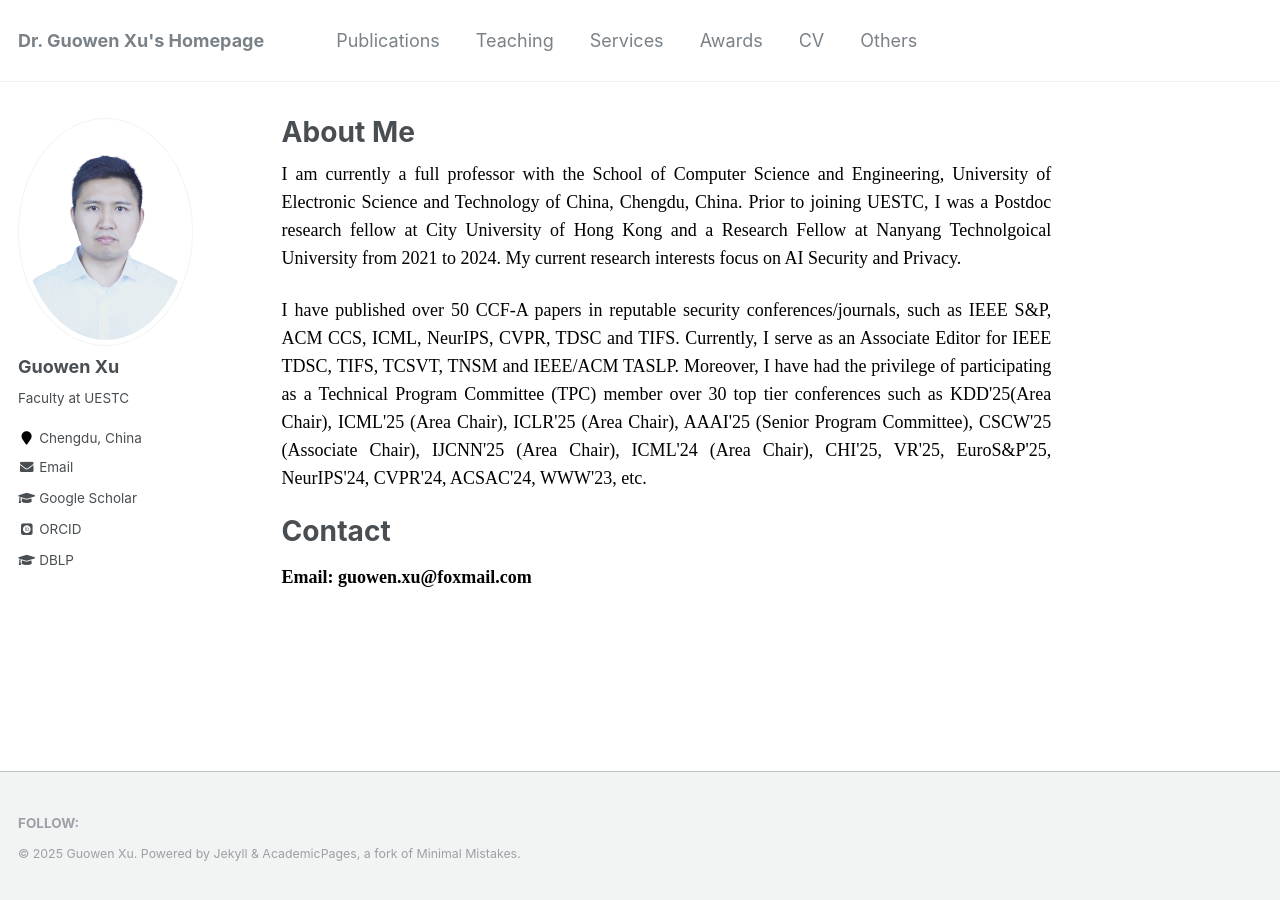
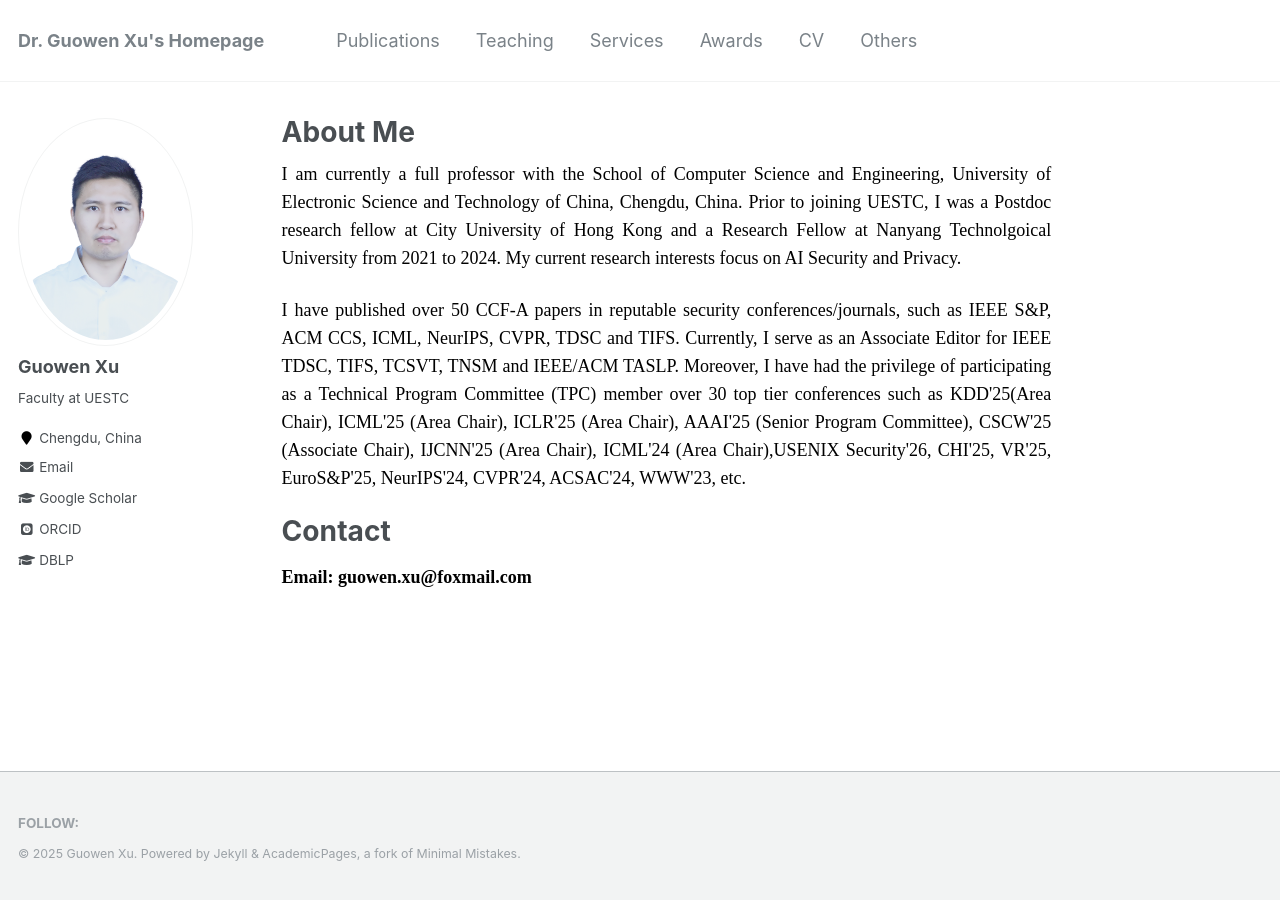
Before and after one commit to Guowen-xu/guowen-xu.github.io, a Jekyll site: the page built from _pages/about.md, in a window 1280 px wide. Built offline with Jekyll 4.4.1, drawn with Linux system fonts in a browser that asks for light colours; some web fonts are replaced.

Commit message:
Update about.md

```diff
--- a/_pages/about.md
+++ b/_pages/about.md
@@ -10,7 +10,7 @@ redirect_from:
 
 <p align="justify">  <font face="Times New Roman" color=black size=4> I am currently a full professor with the School of Computer Science and Engineering, University of Electronic Science and Technology of China, Chengdu, China. Prior to joining UESTC, I was a Postdoc research fellow at City University of Hong Kong and a  Research  Fellow at Nanyang Technolgoical University from 2021 to 2024. My current research interests focus on  AI Security and Privacy. </font> </p>
 
-<p align="justify"> <font face="Times New Roman" color=black size=4> I have published over 50 CCF-A papers in reputable security conferences/journals, such as IEEE S&P, ACM CCS, ICML, NeurIPS, CVPR, TDSC and TIFS. Currently, I serve as an Associate Editor for IEEE TDSC, TIFS, TCSVT, TNSM and IEEE/ACM TASLP. Moreover, I have had the privilege of participating as a Technical Program Committee (TPC) member over 30 top tier conferences such as KDD'25(Area Chair), ICML'25 (Area Chair), ICLR'25 (Area Chair), AAAI'25 (Senior Program Committee), CSCW'25 (Associate Chair), IJCNN'25 (Area Chair), ICML'24 (Area Chair), CHI'25, VR'25, EuroS&P'25, NeurIPS'24, CVPR'24, ACSAC'24, WWW'23, etc.</font> </p>
+<p align="justify"> <font face="Times New Roman" color=black size=4> I have published over 50 CCF-A papers in reputable security conferences/journals, such as IEEE S&P, ACM CCS, ICML, NeurIPS, CVPR, TDSC and TIFS. Currently, I serve as an Associate Editor for IEEE TDSC, TIFS, TCSVT, TNSM and IEEE/ACM TASLP. Moreover, I have had the privilege of participating as a Technical Program Committee (TPC) member over 30 top tier conferences such as KDD'25(Area Chair), ICML'25 (Area Chair), ICLR'25 (Area Chair), AAAI'25 (Senior Program Committee), CSCW'25 (Associate Chair), IJCNN'25 (Area Chair), ICML'24 (Area Chair),USENIX Security'26, CHI'25, VR'25, EuroS&P'25, NeurIPS'24, CVPR'24, ACSAC'24, WWW'23, etc.</font> </p>
 
 
 
```
